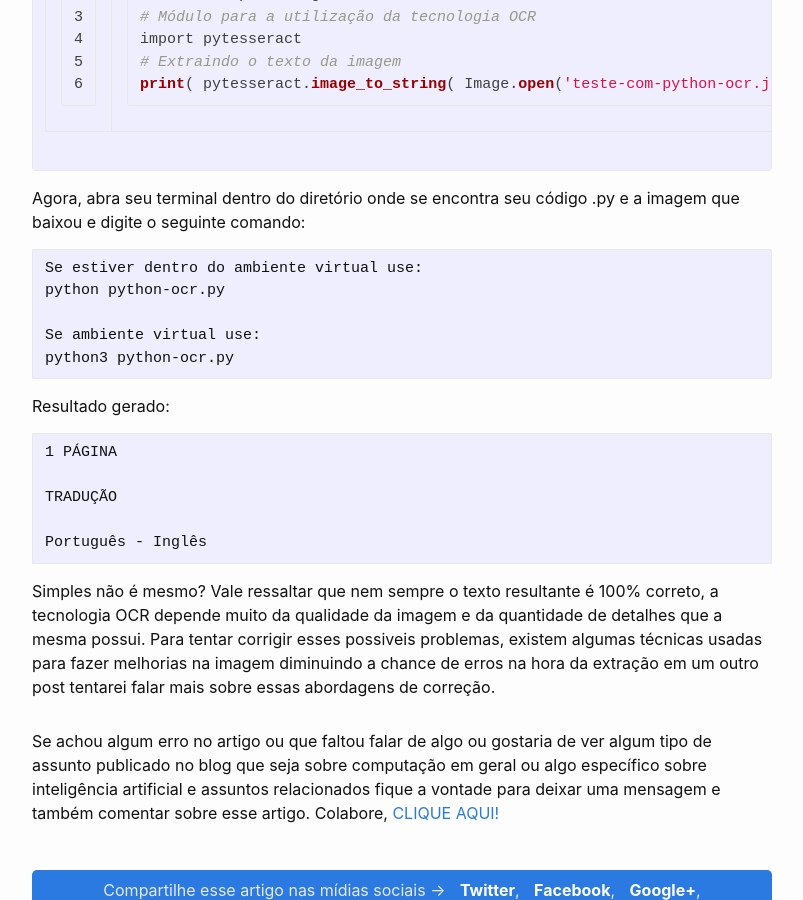
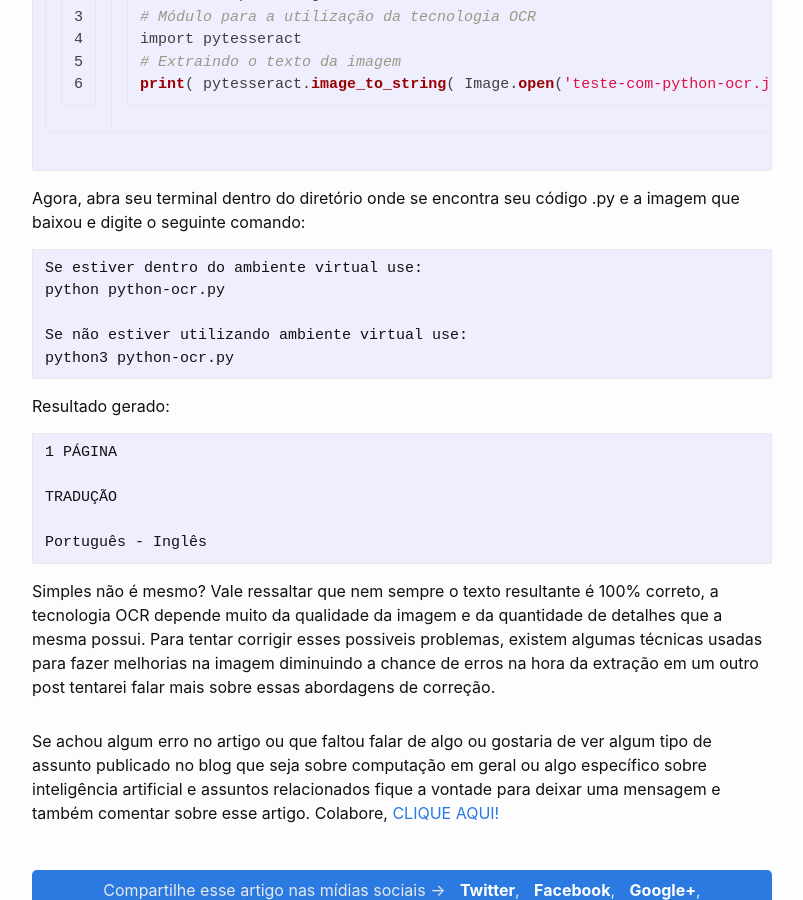
Before and after one commit to rafaelsanches123/rafaelsanches123.github.io, a Jekyll site: the page built from _posts/2019-09-14-extraindo-textos-de-imagens-com-python.markdown, in a window 1280 px wide and 900 px high, scrolled down 2695 px. Shown: the whole window, without its empty margins (238-1041 px from the left). Built offline with Jekyll 4.4.1, drawn with Linux system fonts in a browser that asks for light colours; comment, search, counter and statistics services are not loaded; some of the changed lines change nothing that is shown; some of the changed text lies outside the part shown.

Commit message:
correção do texto

````diff
--- a/_posts/2019-09-14-extraindo-textos-de-imagens-com-python.markdown
+++ b/_posts/2019-09-14-extraindo-textos-de-imagens-com-python.markdown
@@ -32,12 +32,12 @@
 
 Antes de começar a instalar as bibliotecas, recomendo fortemente que leia o artigo sobre ambientes virtuais. Essa leitura é recomendada porque vai te ajudar bastante em questão de organização de projetos [link para o artigo]({% post_url 2019-04-11-criacao-de-um-ambiente-virtual-em-python %}). Obs: se você estiver seguindo esse post sem utilizar um ambiente virtual, será importante trocar os comandos __pip__ por __pip3__.
 
-Instalação do __biblioteca Pillow__. Abra o terminal e digite o seguinte comando:
+Instalação da __biblioteca Pillow__. Abra o terminal e digite o seguinte comando:
 
 ```
 pip install pillow
 ```
-Instalação do __biblioteca Pytesseract__. Abra o terminal e digite o seguinte comando:
+Instalação da __biblioteca Pytesseract__. Abra o terminal e digite o seguinte comando:
 
 ```
 pip install pytesseract
@@ -64,7 +64,7 @@
 Se estiver dentro do ambiente virtual use:
 python python-ocr.py
 
-Se ambiente virtual use:
+Se não estiver utilizando ambiente virtual use:
 python3 python-ocr.py
 ```
 
````
